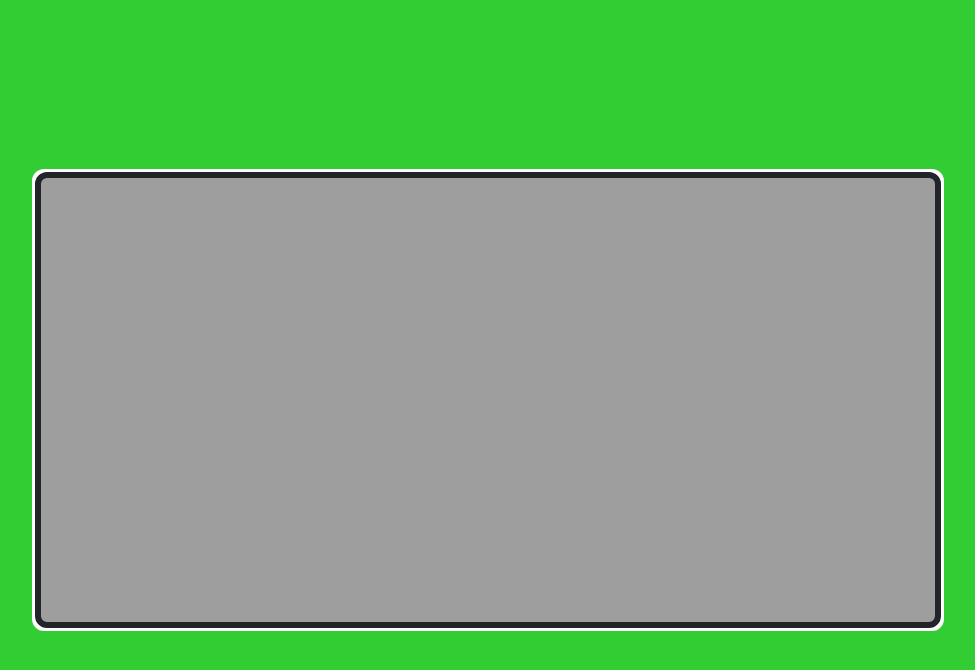
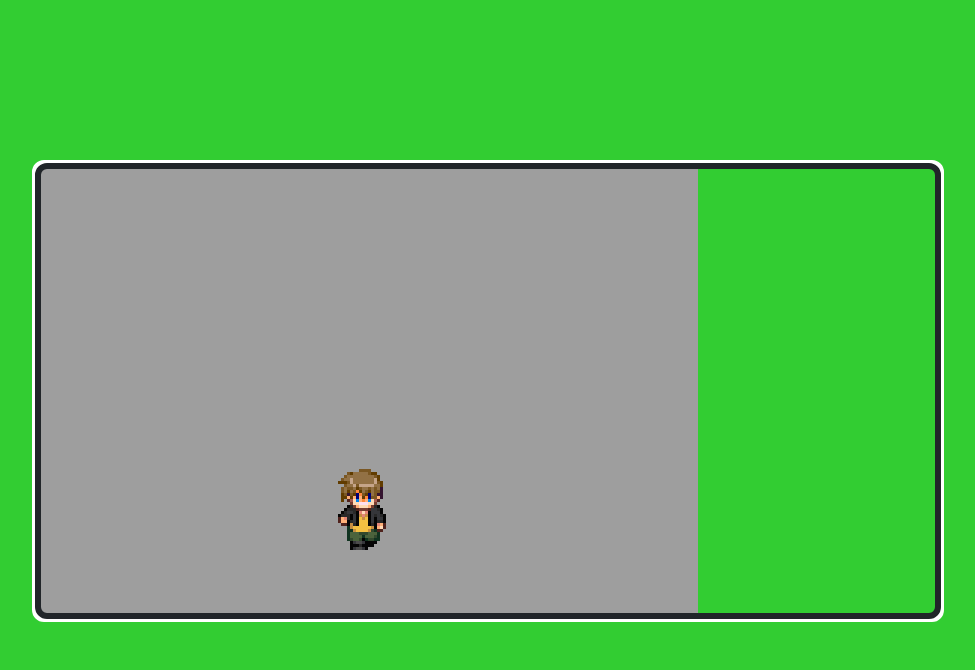
Before and after one commit to EbelAlfie/MineSweeper, a website with bundled scripts: page game.html in a window 1280 px wide. Shown: the whole page, without its empty margins (152-1127 px from the left). Built offline with nearby package versions, Linux system fonts and the light colour scheme.

Commit message:
Make main char and map move

```diff
--- a/scripts/church.js
+++ b/scripts/church.js
@@ -3,10 +3,17 @@ import * as GameObj from "./gameobj.js"
 
 class Church {
     isInitialized = false ;
+    room = new Image() ;
+    height = null ;
+    width = null ;
     constructor(church) {
         this.canvas = church.space.querySelector(".screen");
         this.context = this.canvas.getContext("2d") ;
-        this.map = church.map;
+        this.map = church.map.img ;
+        this.height = church.map.height ;
+        this.width = church.map.width ;
+        this.currentX = -180 ;
+        this.currentY = -10 ;
     }
 
     create() {
@@ -16,43 +23,72 @@ class Church {
     }
 
     #createChurch() {
-        let room = new Image();
-        room.onload = () => {
-            this.context.drawImage(room,
-                0, 0, 300, 200
+        this.room.onload = () => {
+            this.context.drawImage(this.room,
+                this.currentX, this.currentY
             );
         }
-        room.src = this.map ;
+        this.room.src = this.map ;
     }
 
-    #populateChurch() {
+    async #populateChurch() {
         this.mainChar = new Entity(GameObj.mainChar);
-        setTimeout(() => {
-            this.mainChar.draw(this.context)
-        }, 200) ;
+        this.mainChar.createSprite() ;
+        setTimeout( () => { this.mainChar.draw(this.context) }, 200) ;
+    }
+
+    #regenerateEnvironment() {
+        this.context.clearRect(0, 0, 400, 400) ;
+        this.context.drawImage(this.room, this.currentX, this.currentY) ;
     }
 
     /** Character movement influenced by arrow key goes here */
     handleKeyPress(key) {
         if (!this.isInitialized) return ;
-        console.log(key) ;
-        switch(key) {
+        switch(key) { //move mapnya?
             case "ArrowUp":
+                if (!this.validateNorthPosition(this.mainChar.y)) return ;
                 this.mainChar.moveNorth() ;
+                this.currentY += this.mainChar.step ;
                 break;
             case "ArrowDown":
+                if (!this.validateSouthPosition(this.mainChar.y)) return ;
                 this.mainChar.moveSouth() ;
+                this.currentY -= this.mainChar.step;
                 break;
             case "ArrowLeft":
+                if (!this.validateWestPosition(this.mainChar.x)) return ;
                 this.mainChar.moveWest() ;
+                this.currentX += this.mainChar.step;
                 break;
             case "ArrowRight":
+                if (!this.validateEastPosition(this.mainChar.x)) return ;
                 this.mainChar.moveEast() ;
+                this.currentX -= this.mainChar.step ;
                 break;
             default: break;
         }
+        this.#regenerateEnvironment() ;
         this.mainChar.draw(this.context) ;
     }
+
+    /** validate char and map relative to top */
+    validateNorthPosition(y) { return this.checkNorthPosition(y); }
+    /** validate char and map relative to bottom */
+    validateSouthPosition(y) { return this.checkSouthPosition(y); }
+    /** validate char and map relative to left */
+    validateWestPosition(x) { return this.checkWestPosition(x); }
+    /** validate char and map relative to right */
+    validateEastPosition(x) { return this.checkEastPosition(x); }
+
+    /** true if y small than canvas height */
+    checkNorthPosition(y) { return y > 40; }
+    /** true if y larger than canvas height */
+    checkSouthPosition(y) { return y <= this.height; }
+    /** true if x smaller than canvas start */
+    checkWestPosition(x) { return x > 0; }
+    /** true if x larger than canvas start */
+    checkEastPosition(x) { return x <= this.width; }
 }
 
 export default Church
--- a/scripts/entity.js
+++ b/scripts/entity.js
@@ -1,6 +1,7 @@
 import Sprite from "./sprite.js"
 
 class Entity {
+    step = 8 ;
     constructor(obj) {
         this.x = obj.x ;
         this.y = obj.y ;
@@ -8,7 +9,18 @@ class Entity {
             gameObj: this,
             body: obj.body
         }) ;
+    }
+
+    createSprite() {
+        let isLoaded = false ;
+        this.sprite.onload = (event) => {
+            isLoaded = true ;
+        }
+        this.sprite.onerror = () => {
+            isLoaded = false ;
+        }
         this.sprite.create() ;
+        return isLoaded ;
     }
 
     draw(context) {
@@ -16,6 +28,8 @@ class Entity {
         const x = this.x ;
         const y = this.y ;
         const animation = this.sprite.currentAnim ;
+        this.sprite.currentFrame = (this.sprite.currentFrame + 1) % animation.frames ;
+
         context.drawImage(
             this.sprite,
             animation.anim[this.sprite.currentFrame][0], animation.anim[this.sprite.currentFrame][1], //x, y top left
@@ -23,27 +37,26 @@ class Entity {
             x, y, //dest x, y (char pos)
             25, 32 //request space dest
         ) ;
-        this.sprite.currentFrame = (this.sprite.currentFrame + 1) % animation.frames ;
     }
 
     /** Move object Up */
     moveNorth() {
-        this.y -= 1 ;
+        this.y -= this.step ;
         this.sprite.setCurrentAnim("walkNorth") ;
     }
     /** Move object Down */
     moveSouth() {
-        this.y += 1 ;
+        this.y += this.step ;
         this.sprite.setCurrentAnim("walkSouth") ;
     }
     /** Move object Left */
     moveWest() {
-        this.x -= 1 ;
+        this.x -= this.step ;
         this.sprite.setCurrentAnim("walkWest") ;
     }
     /** Move object Right */
     moveEast() {
-        this.x += 1 ;
+        this.x += this.step ;
         this.sprite.setCurrentAnim("walkEast") ;
     }
 }
--- a/scripts/gameobj.js
+++ b/scripts/gameobj.js
@@ -1,8 +1,14 @@
 export const churchObj = {
-    img: "../resource/assets/map.png"
+    img: "../resource/assets/mapchips/map.png",
+    width: 842,
+    height: 425
 };
 
 const mainCharAnim =  {
+    default: {
+        frames: 1,
+        anim: [[0,0]]
+    },
     walkSouth: {
         frames: 3,
         anim: [[0,0], [25, 0], [50, 0]]
@@ -21,8 +27,8 @@ const mainCharAnim =  {
     }
 }
 export const mainChar = {
-    x: 0,
-    y: 0,
+    x: 96,
+    y: 96,
     body: {
         src: "../resource/assets/charachips/mc.png",
         anims: mainCharAnim
--- a/scripts/index.js
+++ b/scripts/index.js
@@ -1,11 +1,13 @@
 import Church from "./church.js"
+import * as GameObj from "./gameobj.js"
+
 let church ;
 main() ;
 
 function main() {
     church = new Church({
         space: document.querySelector(".floor"),
-        map: "../resource/assets/mapchips/map.png"
+        map: GameObj.churchObj
     });
     church.create() ;
     setupKeyActions() ;
--- a/scripts/sprite.js
+++ b/scripts/sprite.js
@@ -1,6 +1,7 @@
 class Sprite extends Image {
     currentFrame = 0 ;
     currentAnim = null ;
+
     constructor(params) {
         super() ;
         this.char = params.gameObj ; //char props
@@ -11,6 +12,7 @@ class Sprite extends Image {
     /** Must be called before drawing */
     create() {
         this.src = this.img ;
+        this.setCurrentAnim("default") ;
     }
 
     setCurrentAnim(anim) {
--- a/styles/gamestyle.css
+++ b/styles/gamestyle.css
@@ -14,8 +14,6 @@ body {
 }
 
 .floor {
-    display: flex;
-    flex-direction: row;
     position: relative ;
     transform: scale(3);
 }
```
Also changed, not shown: tsconfig.json (deleted, +0 -109 lines).
